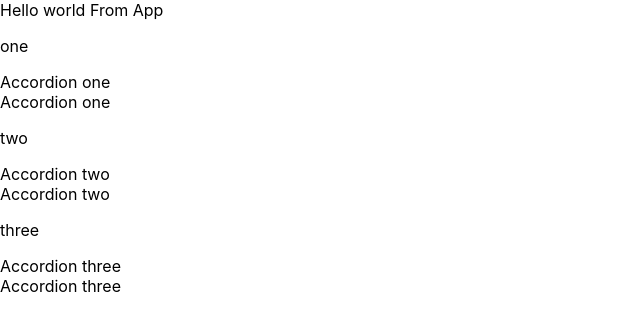
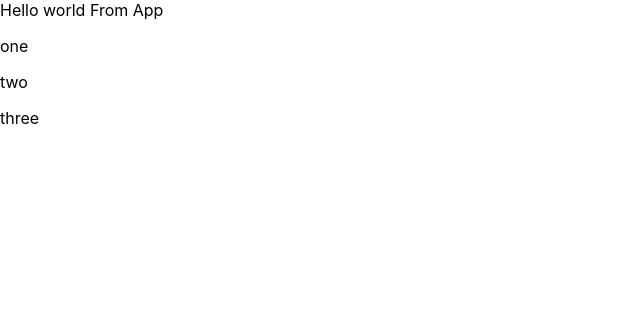
Before and after one commit to mirsujat/react-challenge-23, a React (Create React App) app: page / in a window 1280 px wide. Shown: the top 330 px of the page, without its empty margins (0-640 px from the left). Built offline with nearby package versions, Linux system fonts and the light colour scheme.

Commit message:
Update Accordion.js

```diff
--- a/src/Components/Accordion/Accordion.js
+++ b/src/Components/Accordion/Accordion.js
@@ -4,8 +4,11 @@ class Accordion extends Component {
     constructor(props) {
         super(props);
 
-        this.state = {}
+        this.state = {
+
+        }
     }
+
 
 
     render() {
@@ -16,8 +19,16 @@ class Accordion extends Component {
                     {this.props.children.map((child, i) =>{
                         return(
                             <div key={i} >
-                                <p>{child.props.label}</p>
-                                {child}
+                                <p
+
+                                >
+                                {child.props.label}
+                                </p>
+                                {
+                                this.state.activeTab === child.props.label || this.state.isOpen
+                                ? child : null
+
+                                }
                             </div>
                         )
                     })}
```
